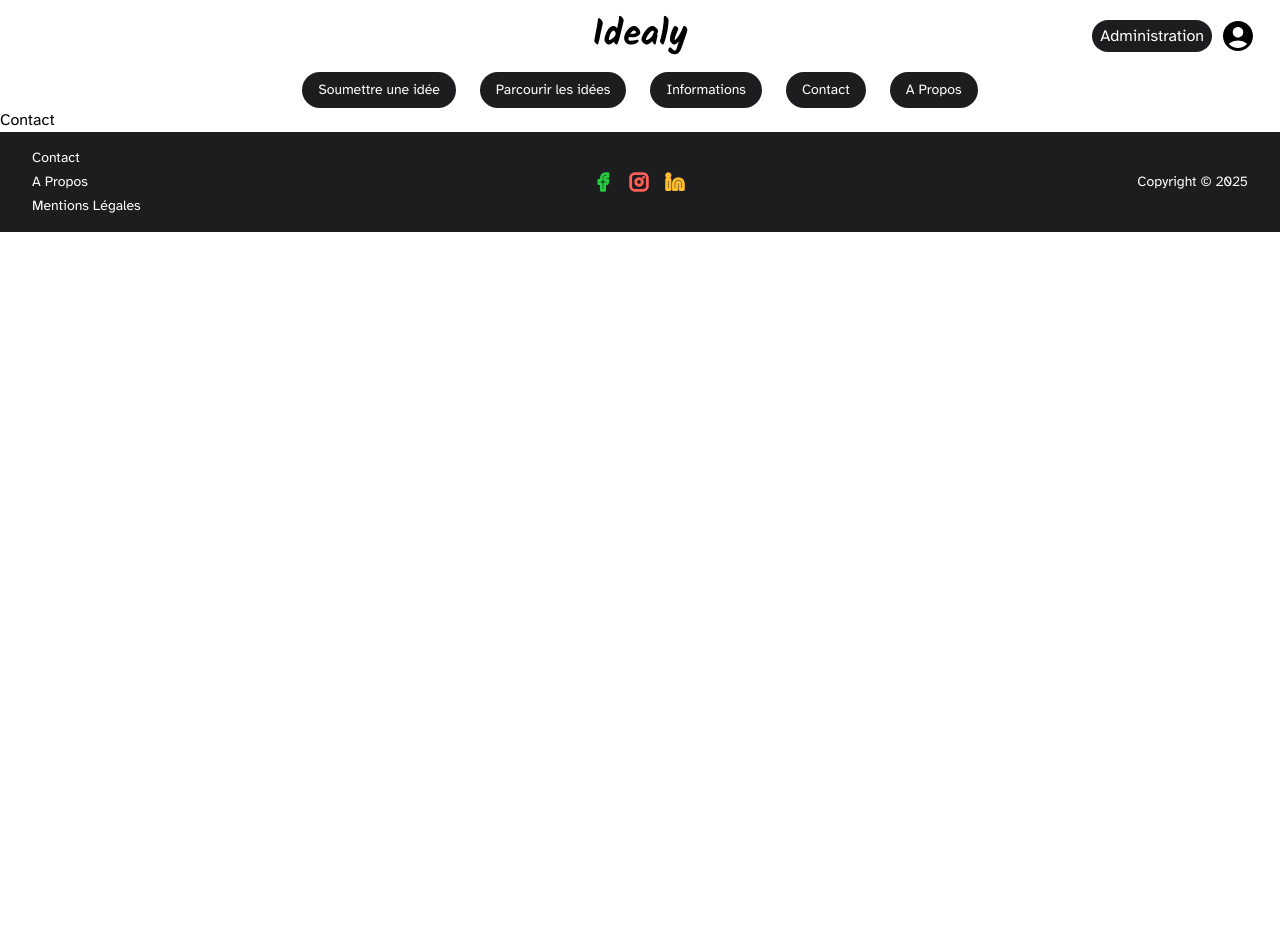
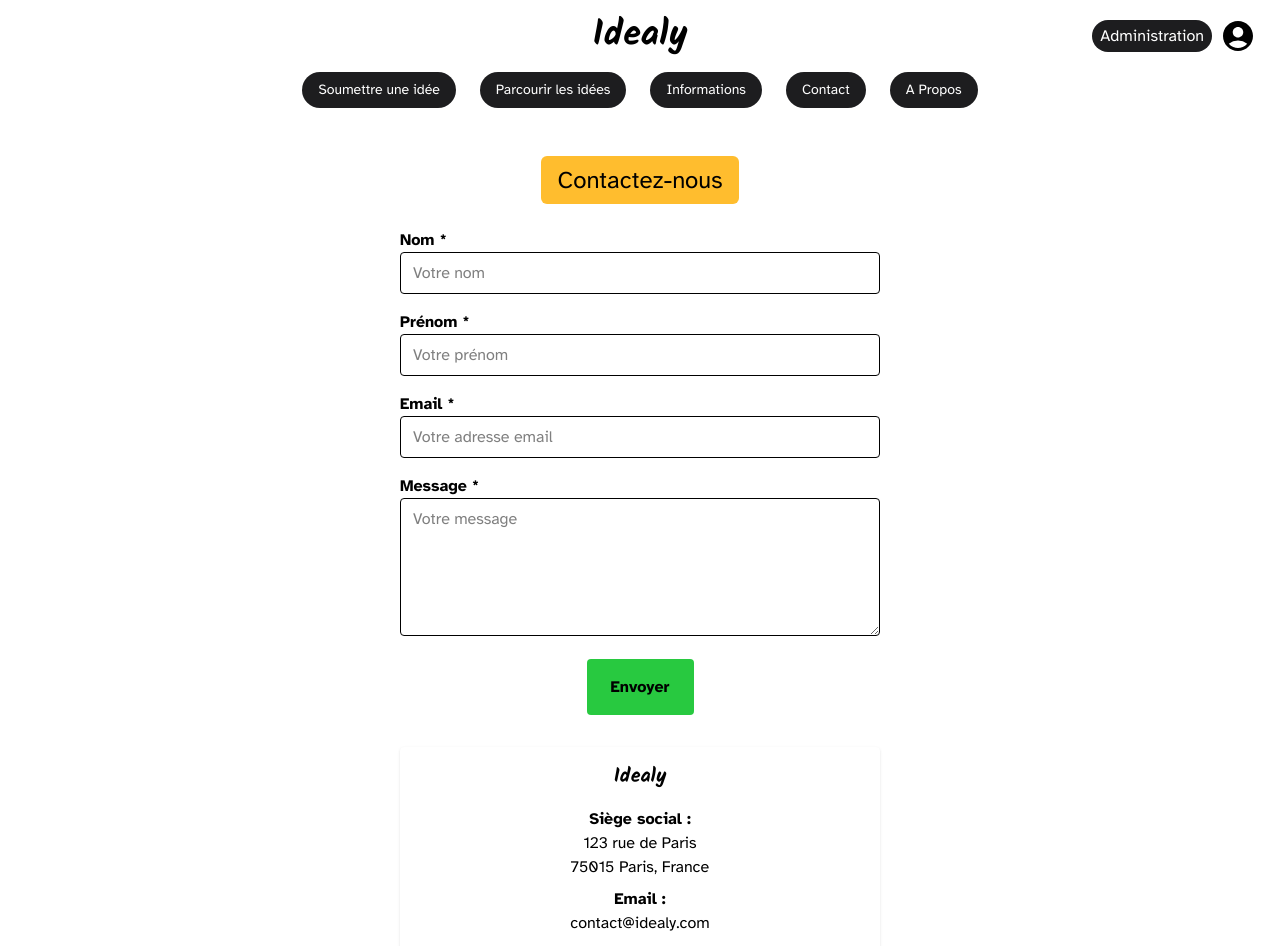
Before and after one commit to wildcodeschool-2025-03/js-p3-idealy, a React (Vite) app in the folder client/: page /contact in a window 1280 px wide. Shown: the top 946 px of the page. Before the commit the page ends 800 px from the top, so only its background shows below. Built offline with nearby package versions, Linux system fonts and the light colour scheme.

Commit message:
add contact page

```diff
--- a/client/src/pages/Contact.tsx
+++ b/client/src/pages/Contact.tsx
@@ -1,7 +1,226 @@
-// client/src/pages/Contact.tsx
+import type React from "react";
+import { useState } from "react";
+
+interface EmailData {
+  service_id: string;
+  template_id: string;
+  user_id: string;
+  template_params: {
+    user_name: string;
+    user_last_name: string;
+    user_email: string;
+    message: string;
+  };
+}
+
+const EMAILJS_SERVICE_ID = "service_2sbpthm";
+const EMAILJS_TEMPLATE_ID = "template_zmdqzea";
+const EMAILJS_PUBLIC_KEY = "IIFqChO4rwLKNF-QV";
 
 function Contact() {
-  return <h1> Contact </h1>;
+  const [name, setName] = useState("");
+  const [lastName, setLastName] = useState("");
+  const [email, setEmail] = useState("");
+  const [message, setMessage] = useState("");
+  const [status, setStatus] = useState<
+    "idle" | "sending" | "success" | "error"
+  >("idle");
+  const [error, setError] = useState<string | null>(null);
+  const [showModal, setShowModal] = useState<boolean>(false);
+
+  const handleSubmit = async (e: React.FormEvent) => {
+    e.preventDefault();
+    setStatus("sending");
+    setError(null);
+
+    const emailData: EmailData = {
+      service_id: EMAILJS_SERVICE_ID,
+      template_id: EMAILJS_TEMPLATE_ID,
+      user_id: EMAILJS_PUBLIC_KEY,
+      template_params: {
+        user_name: name,
+        user_last_name: lastName,
+        user_email: email,
+        message: message,
+      },
+    };
+
+    try {
+      const response = await fetch(
+        "https://api.emailjs.com/api/v1.0/email/send",
+        {
+          method: "POST",
+          headers: {
+            "Content-Type": "application/json",
+            Accept: "application/json",
+          },
+          body: JSON.stringify(emailData),
+        },
+      );
+
+      if (response.ok) {
+        setStatus("success");
+        setShowModal(true);
+        setName("");
+        setLastName("");
+        setEmail("");
+        setMessage("");
+      } else {
+        setStatus("error");
+        setError("Une erreur est survenue lors de l'envoi du message.");
+        setShowModal(true);
+      }
+    } catch (err) {
+      setStatus("error");
+      setError("Impossible de contacter le service.");
+      setShowModal(true);
+    }
+  };
+
+  return (
+    <main className="max-w-lg mx-auto px-4 py-6">
+      <h1 className="text-2xl font-[atkinson] mt-6 mb-6 bg-[#ffbd2e] rounded-md px-4 py-2 text-center w-fit mx-auto">
+        Contactez-nous
+      </h1>
+
+      <form
+        onSubmit={handleSubmit}
+        aria-describedby={error ? "form-error" : undefined}
+        className="space-y-4"
+      >
+        <div>
+          <label htmlFor="user_name" className="block font-semibold">
+            Nom <span aria-hidden="true">*</span>
+          </label>
+          <input
+            id="user_name"
+            name="user_name"
+            type="text"
+            placeholder="Votre nom"
+            required
+            autoComplete="name"
+            className="w-full border rounded px-3 py-2"
+            value={name}
+            onChange={(e) => setName(e.target.value)}
+          />
+        </div>
+
+        <div>
+          <label htmlFor="user_last_name" className="block font-semibold">
+            Prénom <span aria-hidden="true">*</span>
+          </label>
+          <input
+            id="user_last_name"
+            name="user_last_name"
+            type="text"
+            placeholder="Votre prénom"
+            required
+            autoComplete="name"
+            className="w-full border rounded px-3 py-2"
+            value={lastName}
+            onChange={(e) => setLastName(e.target.value)}
+          />
+        </div>
+
+        <div>
+          <label htmlFor="user_email" className="block font-semibold">
+            Email <span aria-hidden="true">*</span>
+          </label>
+          <input
+            id="user_email"
+            name="user_email"
+            type="email"
+            placeholder="Votre adresse email"
+            required
+            autoComplete="email"
+            className="w-full border rounded px-3 py-2"
+            value={email}
+            onChange={(e) => setEmail(e.target.value)}
+          />
+        </div>
+
+        <div>
+          <label htmlFor="message" className="block font-semibold">
+            Message <span aria-hidden="true">*</span>
+          </label>
+          <textarea
+            id="message"
+            name="message"
+            placeholder="Votre message"
+            required
+            rows={5}
+            className="w-full border rounded px-3 py-2"
+            value={message}
+            onChange={(e) => setMessage(e.target.value)}
+          />
+        </div>
+
+        <div className="flex justify-center">
+          <button
+            type="submit"
+            className="bg-[#28c940] px-6 py-4 rounded font-bold focus:outline-none focus:ring-2"
+            disabled={status === "sending"}
+            aria-busy={status === "sending"}
+          >
+            {status === "sending" ? "Envoi en cours..." : "Envoyer"}
+          </button>
+        </div>
+      </form>
+
+      <aside
+        className="flex-1 bg-white p-4 rounded shadow text-center mt-8"
+        aria-label="Coordonnées"
+      >
+        <h2 className="text-xl font-bold font-kalam mb-4">Idealy</h2>
+        <ul className="space-y-2">
+          <li>
+            <span className="font-semibold">Siège social :</span>
+            <br />
+            123 rue de Paris
+            <br />
+            75015 Paris, France
+          </li>
+          <li>
+            <span className="font-semibold">Email :</span>
+            <br />
+            <a href="mailto:contact@idealy.com">contact@idealy.com</a>
+          </li>
+          <li>
+            <span className="font-semibold">Téléphone :</span>
+            <br />
+            <a href="tel:+33123456789">01 23 45 67 89</a>
+          </li>
+        </ul>
+      </aside>
+
+      {/* Modal */}
+      {showModal && (
+        <div
+          className="fixed inset-0 flex items-center justify-center z-50
+                  backdrop-filter backdrop-blur-xs"
+        >
+          <div className="bg-white rounded-lg p-6 max-w-sm w-full text-center shadow-lg">
+            {status === "success" && (
+              <p className="text-[#28c940] font-semibold text-lg mb-4">
+                Message envoyé !
+              </p>
+            )}
+            {status === "error" && (
+              <p className="text-red-700 font-semibold text-lg mb-4">{error}</p>
+            )}
+            <button
+              type="button"
+              aria-label="Fermer la modal"
+              onClick={() => setShowModal(false)}
+              className="mt-4 bg-[#ffbd2e] px-4 py-2 rounded font-bold hover:bg-yellow-400 focus:outline-none focus:ring-2"
+            >
+              Fermer
+            </button>
+          </div>
+        </div>
+      )}
+    </main>
+  );
 }
 
 export default Contact;
```
